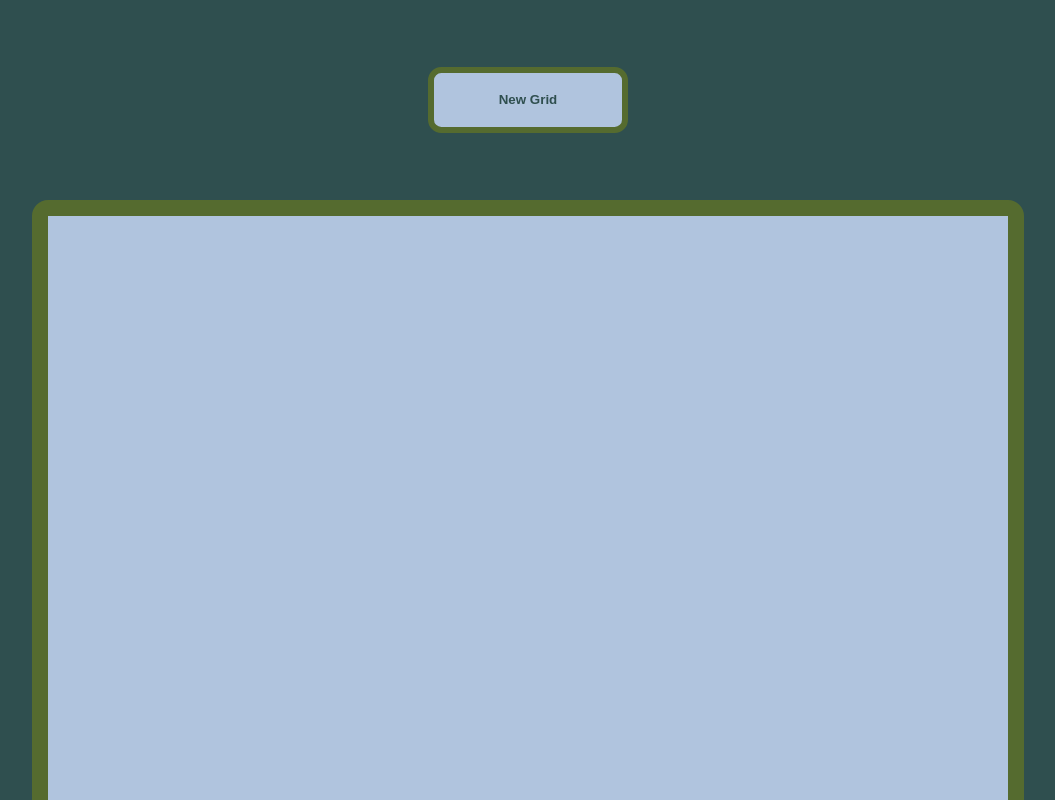
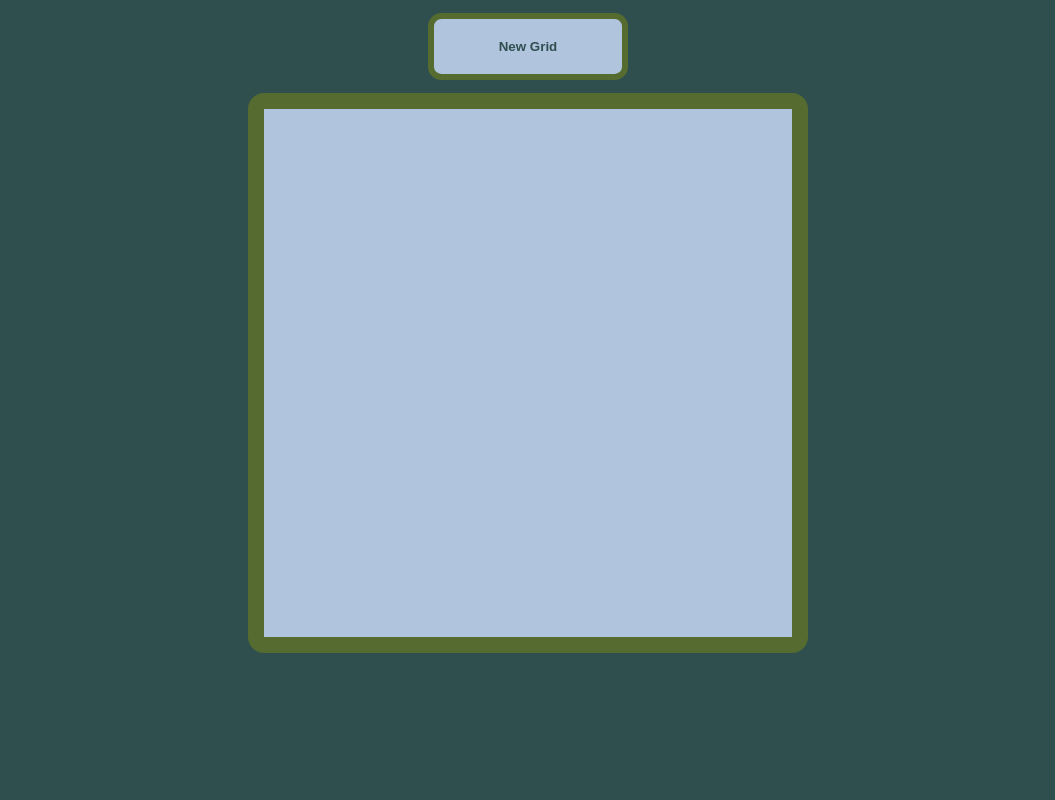
Before and after one commit to Weaknessxyz/Etch-A-Sketch, a plain HTML site: page index.html in a window 1280 px wide. Shown: the top 800 px of the page, without its empty margins (112-1167 px from the left). Drawn offline with Linux system fonts and the light colour scheme.

Commit message:
Make the Grid smaller so it fits on the screen

```diff
--- a/style.css
+++ b/style.css
@@ -16,7 +16,7 @@
     color: darkslategray;
     width: 15em;
     height: 5em;
-    margin: 5em;
+    margin: 1em;
 }
 
 .top-container button:hover {
@@ -26,7 +26,7 @@
 .grid-container {
     display: grid;
     grid-template-columns: repeat(16, auto);
-    width: 960px;
+    width: 33em;
     margin: auto;
     border: darkolivegreen solid 1em;
     border-radius: 1em;
```
